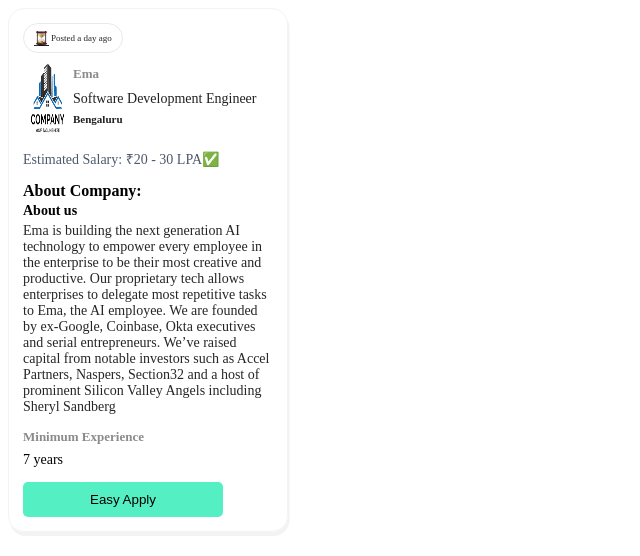
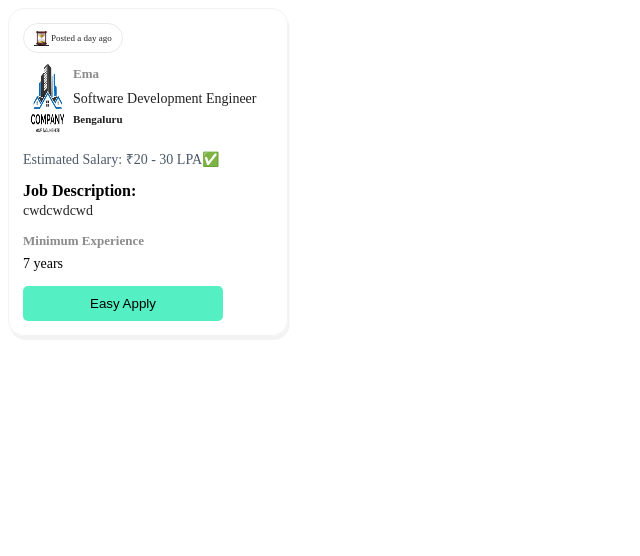
Before and after one commit to UdayaKiran442/weekday-react-task, a React (Vite) app: page / in a window 1280 px wide. Shown: the top 556 px of the page, without its empty margins (0-640 px from the left). Built offline with nearby package versions, Linux system fonts and the light colour scheme; no server answers.

Commit message:
change AboutCompany to JobDescription component

```diff
--- a/src/App.tsx
+++ b/src/App.tsx
@@ -12,7 +12,6 @@
   useEffect(() => {
     const fetchJobs = async () => {
       const apiResponse = await fetchJobsApi();
-      console.log(apiResponse.jdList);
       dispatch(loadJobs(apiResponse.jdList));
     };
     fetchJobs();
--- a/src/components/AboutCompany.component.tsx
+++ /dev/null
@@ -1,21 +0,0 @@
-import styles from "../styles/AboutCompany.module.css";
-
-const AboutCompany = () => {
-  return (
-    <div>
-      <h2 className={styles.aboutCompany}>About Company:</h2>
-      <h3 className={styles.aboutUs}>About us</h3>
-      <p className={styles.companyDescription}>
-        Ema is building the next generation AI technology to empower every
-        employee in the enterprise to be their most creative and productive. Our
-        proprietary tech allows enterprises to delegate most repetitive tasks to
-        Ema, the AI employee. We are founded by ex-Google, Coinbase, Okta
-        executives and serial entrepreneurs. We’ve raised capital from notable
-        investors such as Accel Partners, Naspers, Section32 and a host of
-        prominent Silicon Valley Angels including Sheryl Sandberg
-      </p>
-    </div>
-  );
-};
-
-export default AboutCompany;
--- a/src/components/JobCard.component.tsx
+++ b/src/components/JobCard.component.tsx
@@ -1,7 +1,7 @@
 import JobHeader from "./JobHeader.component";
 import JobDetails from "./JobDetails.component";
 import JobSalary from "./JobSalary.component";
-import AboutCompany from "./AboutCompany.component";
+import JobDescription from "./JobDescription.component";
 import JobExperience from "./JobExperience.component";
 import Button from "./Button.component";
 
@@ -33,7 +33,7 @@
       </div>
       <div>
         {/* about company */}
-        <AboutCompany />
+        <JobDescription description="cwdcwdcwd" />
       </div>
       <div>
         {/* experience */}
--- /dev/null
+++ b/src/components/JobDescription.component.tsx
@@ -0,0 +1,16 @@
+import styles from "../styles/JobDescription.module.css";
+
+type Props = {
+  description: string;
+};
+
+const JobDescription = ({ description }: Props) => {
+  return (
+    <div>
+      <h2 className={styles.heading}>Job Description:</h2>
+      <p className={styles.jobDescription}>{description}</p>
+    </div>
+  );
+};
+
+export default JobDescription;
--- a/src/styles/AboutCompany.module.css
+++ b/src/styles/JobDescription.module.css
@@ -1,15 +1,9 @@
-.aboutCompany {
+.heading {
   font-size: 1rem;
   font-weight: 600;
 }
 
-.aboutUs {
-  font-size: 0.875rem;
-  font-weight: 700;
-  margin-top: -10px;
-}
-
-.companyDescription {
+.jobDescription {
   font-size: 0.875rem;
   font-weight: 400;
   margin-top: -10px;
```
